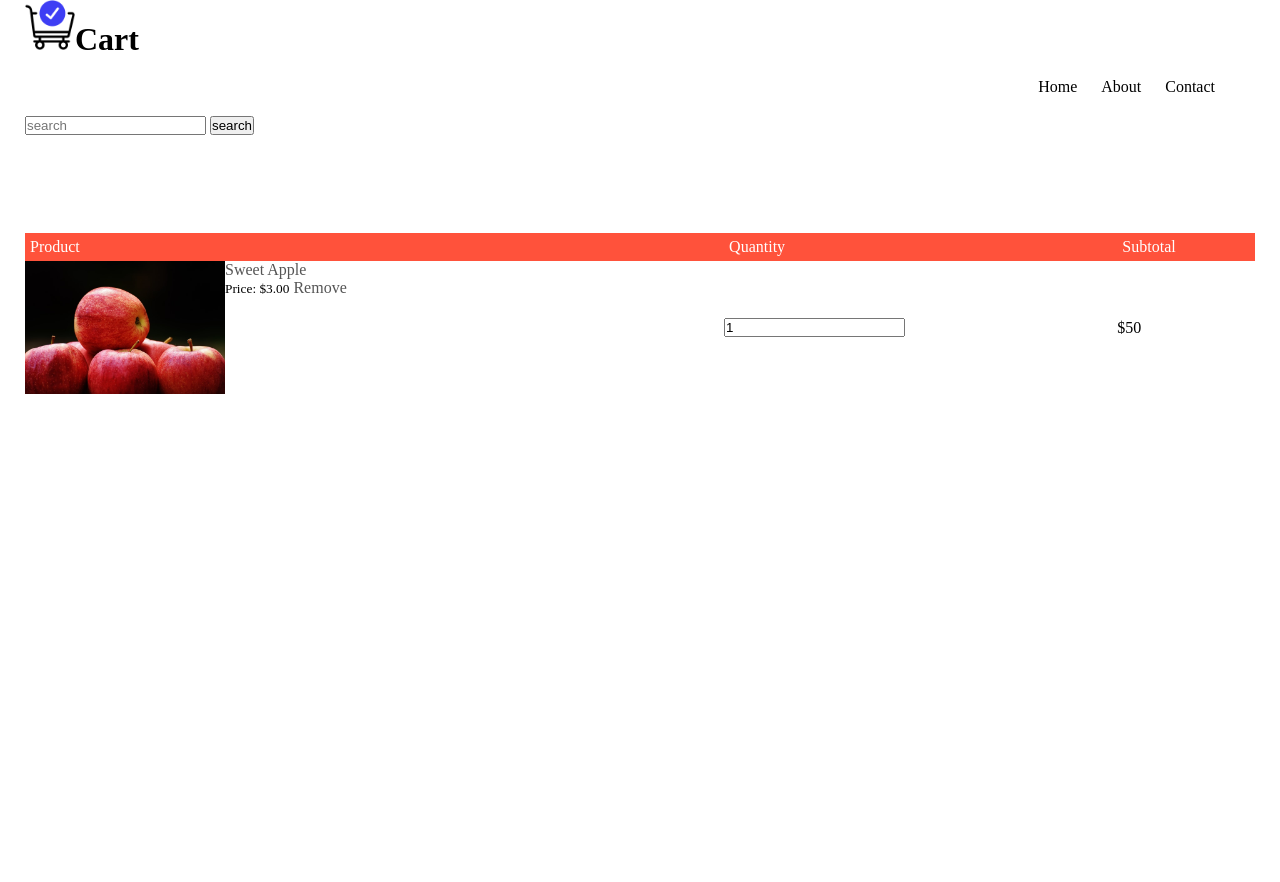
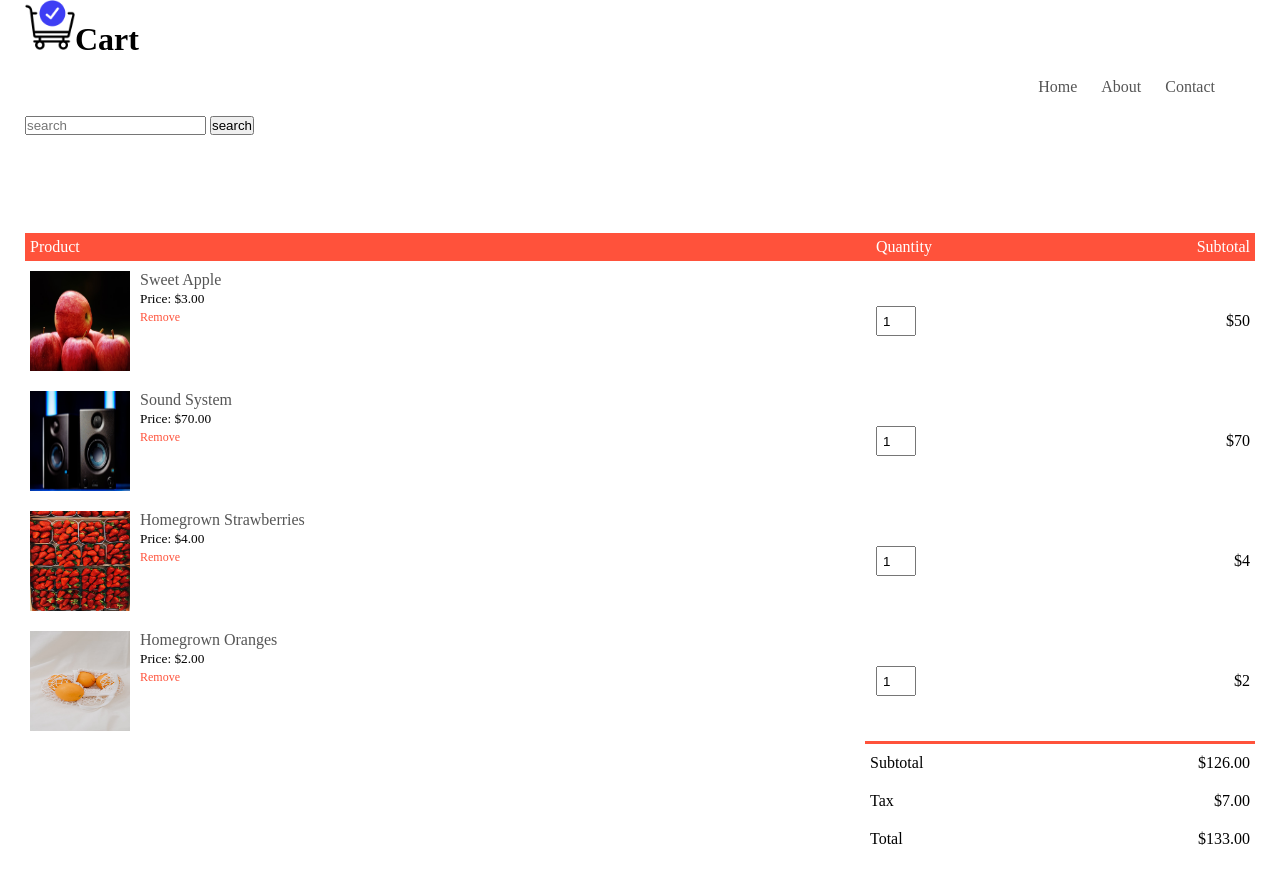
Before and after one commit to igwecaps/obi-s-repo, a plain HTML site: page index.html in a window 1280 px wide. Before the commit the page ends 800 px from the top, so only its background shows below. Drawn offline with Linux system fonts and the light colour scheme.

Commit message:
I added all the products in the cart and I'm almost through with the work

```diff
--- a/css/style.css
+++ b/css/style.css
@@ -63,3 +63,43 @@ th{
     background: #ff523b;
     font-weight: normal;
 }
+
+td{
+    padding: 10px 5px;
+}
+
+td input{
+    width: 40px;
+    height: 30px;
+    padding: 5px;
+}
+
+td a {
+    color: #ff523b;
+    font-size: 12px;
+}
+
+td img{
+    width: 100px;
+    height: 100px;
+    margin-right: 10px;
+}
+
+.total-price {
+    display: flex;
+    justify-content: flex-end;
+}
+
+.total-price table {
+    border-top: 3px solid #ff523b;
+    width: 100%;
+    max-width: 390px;
+}
+
+td:last-child{
+    text-align: right;
+}
+
+th:last-child{
+    text-align: right;
+}
--- a/index.html
+++ b/index.html
@@ -17,9 +17,9 @@
         <div class="navbar">
             <nav>
                 <ul>
-                    <li> <a href="#"></a>Home</li>
-                    <li> <a href="#"></a>About</li>
-                    <li> <a href="#"></a>Contact</li>
+                    <li> <a href="#">Home </a></li>
+                    <li> <a href="#">About </a></li>
+                    <li> <a href="#">Contact </a></li>
                 </ul>
             </nav>
         </div>
@@ -43,10 +43,11 @@
                     <tr>
                         <td>
                             <div class="cart-info">
-                                <img src="images/apple.jpg" width="200">
+                                <img src="images/apple.jpg">
                                 <div>
                                     <p>Sweet Apple</p>
                                     <small>Price: $3.00</small>
+                                    <br>
                                     <a href="#">Remove</a>
                                 </div>
                             </div>
@@ -54,7 +55,75 @@
                         <td><input type="number" value="1"></td>
                         <td>$50</td>
                     </tr>
+
+                    <tr>
+                        <td>
+                            <div class="cart-info">
+                                <img src="images/sound system.jpg">
+                                <div>
+                                    <p>Sound System</p>
+                                    <small>Price: $70.00</small>
+                                    <br>
+                                    <a href="#">Remove</a>
+                                </div>
+                            </div>
+                        </td>
+                        <td><input type="number" value="1"></td>
+                        <td>$70</td>
+                    </tr>
+
+                    <tr>
+                        <td>
+                            <div class="cart-info">
+                                <img src="images/strawberry.jpg">
+                                <div>
+                                    <p>Homegrown Strawberries</p>
+                                    <small>Price: $4.00</small>
+                                    <br>
+                                    <a href="#">Remove</a>
+                                </div>
+                            </div>
+                        </td>
+                        <td><input type="number" value="1"></td>
+                        <td>$4</td>
+                    </tr>
+
+                    <tr>
+                        <td>
+                            <div class="cart-info">
+                                <img src="images/oranges.jpg">
+                                <div>
+                                    <p>Homegrown Oranges</p>
+                                    <small>Price: $2.00</small>
+                                    <br>
+                                    <a href="#">Remove</a>
+                                </div>
+                            </div>
+                        </td>
+                        <td><input type="number" value="1"></td>
+                        <td>$2</td>
+                    </tr>
+
                 </table>
+
+                <div class="total-price">
+                    <table>
+                        <tr>
+                            <td>Subtotal</td>
+                            <td>$126.00</td>
+                        </tr>
+
+                        <tr>
+                            <td>Tax</td>
+                            <td>$7.00</td>
+                        </tr>
+
+                        <tr>
+                            <td>Total</td>
+                            <td>$133.00</td>
+                        </tr>
+                    </table>
+                </div>
 
                 <!----
                 <div>
```
